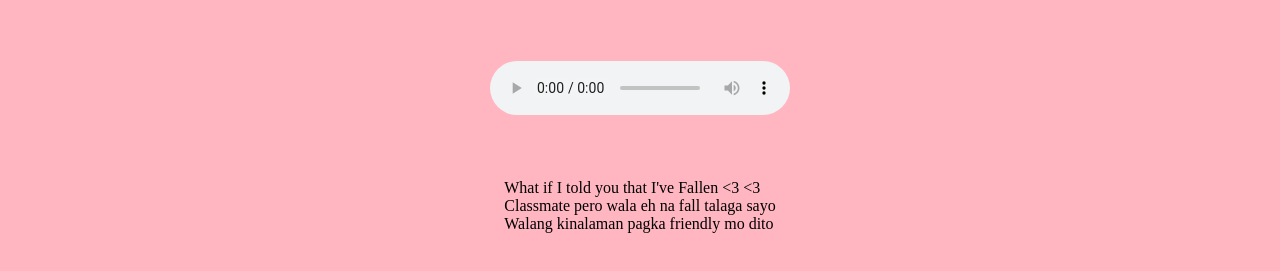
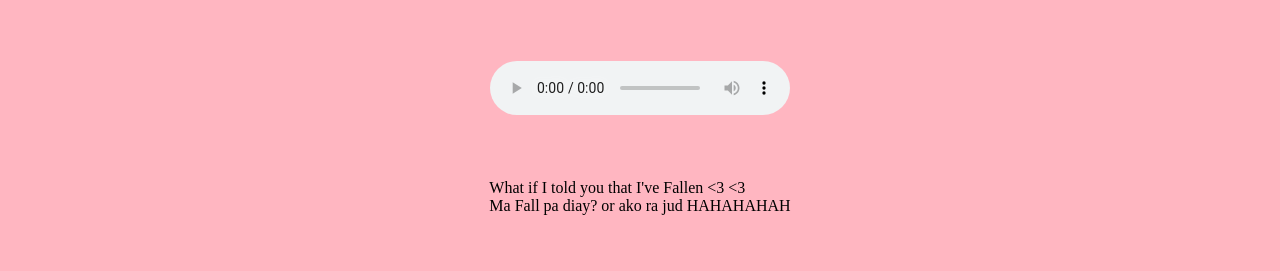
Before and after one commit to Johnjulve/Alpha.Github.io, a plain HTML site: page yes.html in a window 1280 px wide. Shown: the part 199-470 px from the top of the page. Drawn offline with Linux system fonts and the light colour scheme.

Commit message:
Update yes.html

```diff
--- a/yes.html
+++ b/yes.html
@@ -21,8 +21,7 @@
 				<audio src="Fallen.mp3"></audio>
 				<p class="ay">Chat mo na kase ako palagi hehe<3</p>
 				<audio id="sound" controls autoplay src="Fallen.mp3"></audio>
-				<p class="ay">What if I told you that I've Fallen <3 <3 <br>Classmate pero wala eh na fall talaga sayo
-					<br>Walang kinalaman pagka friendly mo dito</p>
+				<p class="ay">What if I told you that I've Fallen <3 <3 <br>Ma Fall pa diay? or ako ra jud HAHAHAHAH</p>
 				<img src="crykilig.jpeg" alt="">
 				</div>
 
```
